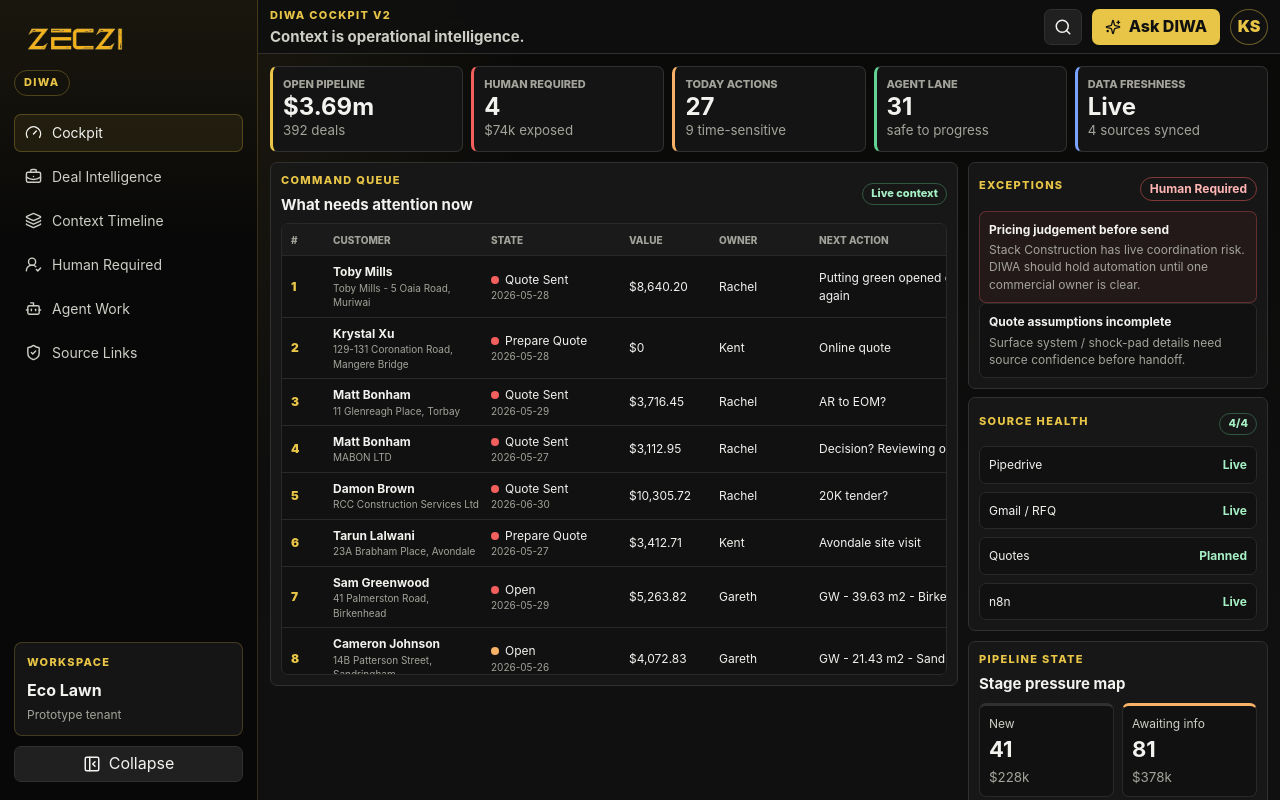
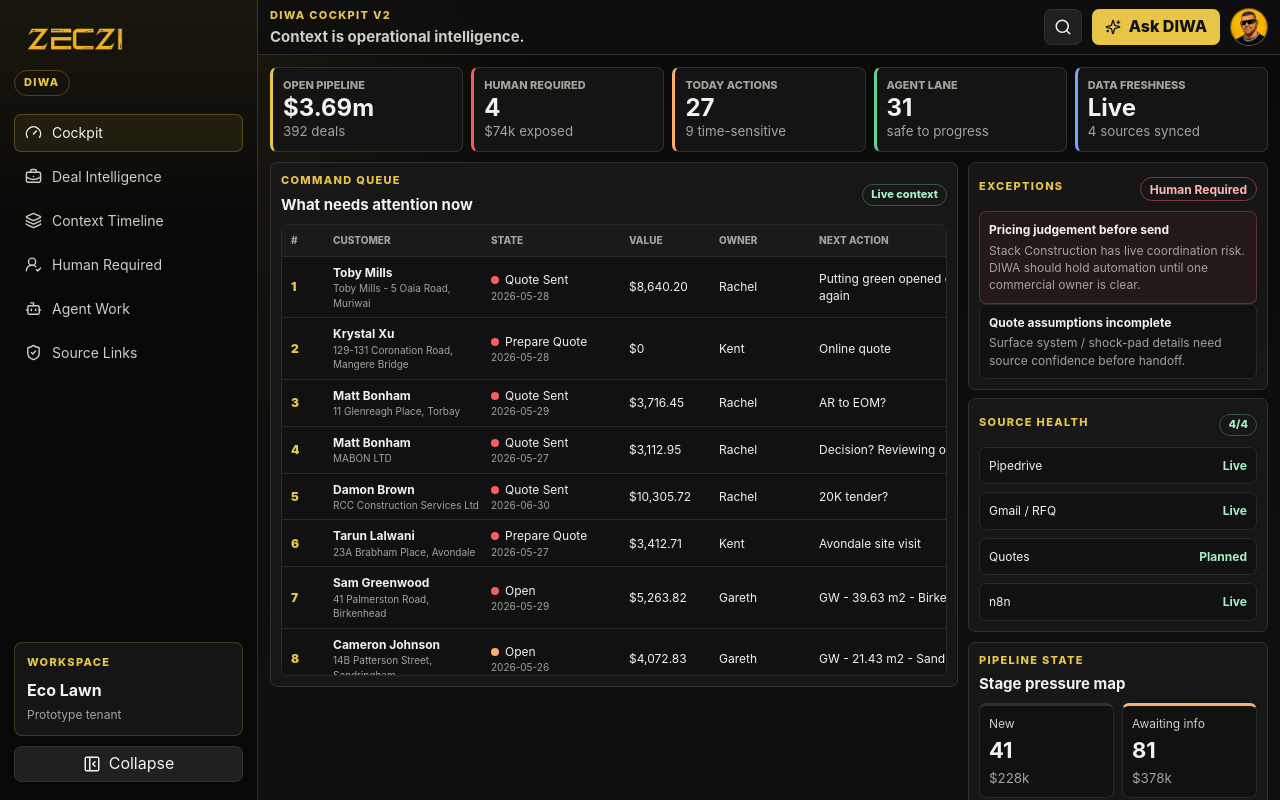
Before and after one commit to Zeczi/zeczi-diwa, a React (Vite) app: page / in a window 1280 px wide. Shown: the top 800 px of the page. Built offline with nearby package versions, Linux system fonts and the light colour scheme.

Commit message:
Add customer avatar image to top bar

```diff
--- a/src/main.tsx
+++ b/src/main.tsx
@@ -396,11 +396,9 @@ function App() {
           <div className="topbar-actions">
             <button className="icon-button" aria-label="Search"><Search size={18} /></button>
             <button className="primary-button"><Sparkles size={16} /> Ask DIWA</button>
-            {isV2 && (
-              <button className="customer-avatar" aria-label="Focused customer: Keegan Shillock" title="Keegan Shillock">
-                KS
-              </button>
-            )}
+            <button className="customer-avatar" aria-label="Customer profile" title="Customer profile">
+              <img src="/brand/customer-avatar.jpg" alt="" />
+            </button>
           </div>
         </header>
 
--- a/src/styles.css
+++ b/src/styles.css
@@ -671,12 +671,21 @@ button:hover {
 .customer-avatar {
   width: 38px;
   min-width: 38px;
+  height: 38px;
   border-radius: 50%;
   padding: 0;
   border-color: rgba(232, 197, 71, 0.42);
   background: #111;
   color: var(--accent);
   font-weight: 900;
+  overflow: hidden;
+}
+
+.customer-avatar img {
+  width: 100%;
+  height: 100%;
+  display: block;
+  object-fit: cover;
 }
 
 .cockpit-v2 {
```
Also changed, not shown: public/brand/customer-avatar.jpg (added).
